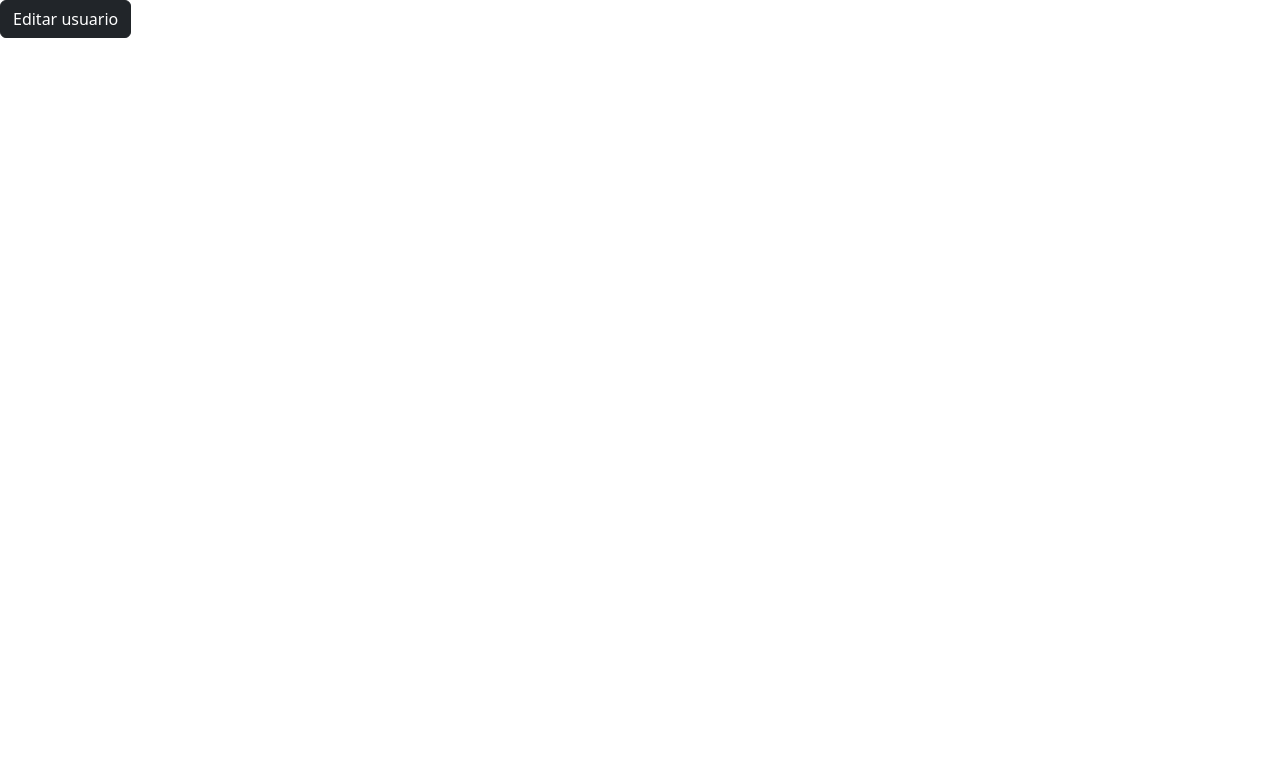
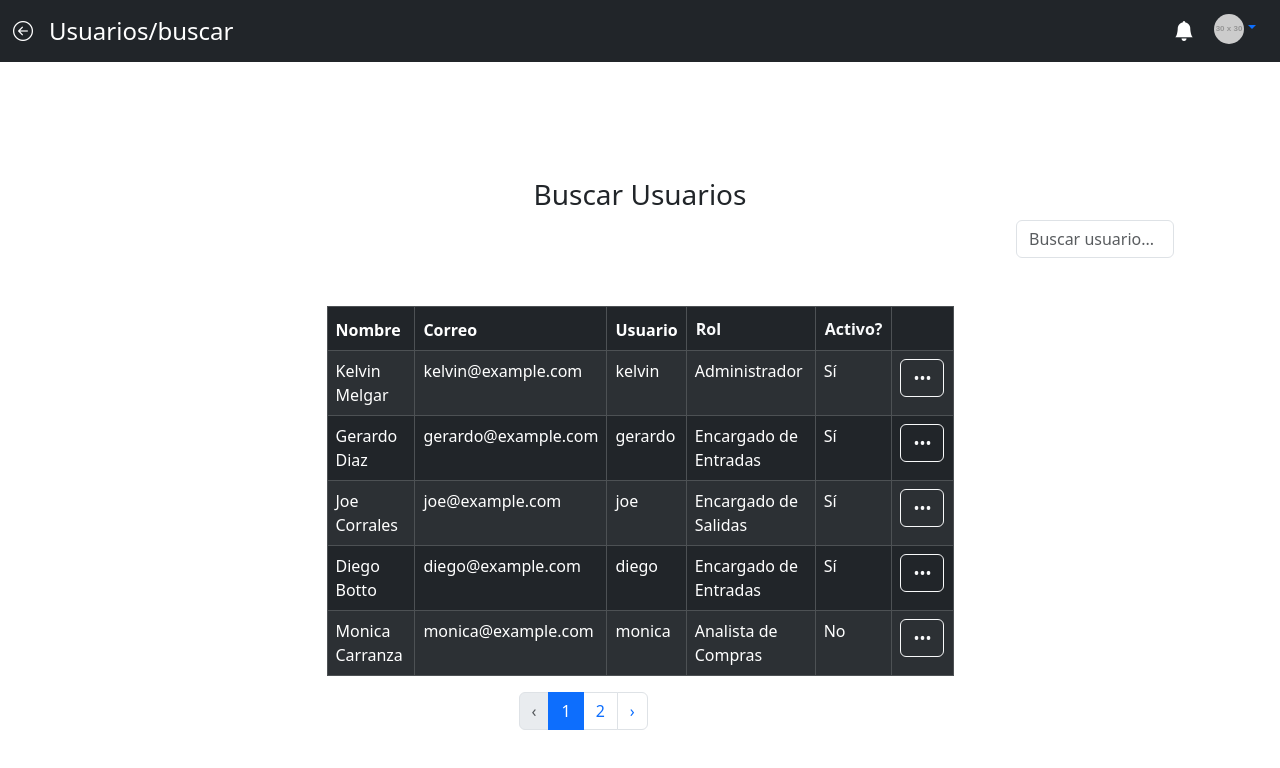
Before and after one commit to Jcorrales07/sistema-inventario, a React (Vite) app in the folder client/: page /usuarios/buscar in a window 1280 px wide. Shown: the top 768 px of the page. Built offline with nearby package versions, Linux system fonts and the light colour scheme.

Commit message:
El trabajo esta hecho, solo falta la conexion

```diff
--- a/client/src/Components/pagesCRUDUsuarios/BuscarUsuarios.jsx
+++ b/client/src/Components/pagesCRUDUsuarios/BuscarUsuarios.jsx
@@ -1,14 +1,219 @@
-import React from 'react'
-import { Button } from 'react-bootstrap'
+import React, {useEffect, useState } from 'react';
+import { Table, Button, Modal, Pagination, InputGroup, FormControl, Row, Col, Container } from 'react-bootstrap';
+import FeatureNavbar from "../FeatureNavbar";
 
-function BuscarUsuarios() {
+const BuscarUsuarios = () => {
+    const [showFilterModal, setShowFilterModal] = useState(false);
+    const [showEditModal, setShowEditModal] = useState(false);
+    const [showRoleModal, setShowRoleModal] = useState(false);
+    const [selectedUser, setSelectedUser] = useState(null);
+    const [searchTerm, setSearchTerm] = useState('');
+    const [currentPage, setCurrentPage] = useState(1);
+    const [filterByActive, setFilterByActive] = useState(null);
+    const [filterByRole, setFilterByRole] = useState(null);
+    const usersPerPage = 5;
+
+
+
+
+    const users = [
+        { name: 'Kelvin Melgar', email: 'kelvin@example.com', username: 'kelvin', role: 'Administrador', active: true, date: '2023-08-23'},
+        { name: 'Gerardo Diaz', email: 'gerardo@example.com', username: 'gerardo', role: 'Encargado de Entradas', active: true, date: '2023-08-23'},
+        { name: 'Joe Corrales', email: 'joe@example.com', username: 'joe', role: 'Encargado de Salidas', active: true, date: '2023-08-23'},
+        { name: 'Diego Botto', email: 'diego@example.com', username: 'diego', role: 'Encargado de Entradas', active: true, date: '2023-08-23'},
+        { name: 'Monica Carranza', email: 'monica@example.com', username: 'monica', role: 'Analista de Compras', active: false, date: '2023-08-23'},
+        { name: 'Daniel Dubon', email: 'daniel@example.com', username: 'daniel', role: 'Encargado de Salidas', active: true, date: '2023-08-23'},
+        { name: 'Diego Colindres', email: 'colindres@example.com', username: 'colindres', role: 'Analista de Compras', active: false, date: '2023-08-23'},
+
+    ];
+
+
+    const filteredUsers = users.filter(user => {
+        const matchesSearchTerm = user.name.toLowerCase().includes(searchTerm.toLowerCase());
+        const matchesActiveStatus = filterByActive === null || user.active === filterByActive;
+        const matchesRole = filterByRole === null || user.role === filterByRole;
+        return matchesSearchTerm && matchesActiveStatus && matchesRole;
+    });
+
+    const indexOfLastUser = currentPage * usersPerPage;
+    const indexOfFirstUser = indexOfLastUser - usersPerPage;
+    const currentUsers = filteredUsers.slice(indexOfFirstUser, indexOfLastUser);
+
+
+    const totalPages = Math.ceil(filteredUsers.length / usersPerPage);
+
+    const handleShowEditModal = (user) => {
+        setSelectedUser(user);
+        setShowEditModal(true);
+    };
+
+    const handleCloseEditModal = () => {
+        setShowEditModal(false);
+        setSelectedUser(null);
+    };
+
+    const handlePageChange = (pageNumber) => {
+        setCurrentPage(pageNumber);
+    };
+
+    const handleFilterChange = (isActive) => {
+        setFilterByActive(isActive);
+        setCurrentPage(1);
+        setShowFilterModal(false);
+    };
+
+
+    const resetFilters = () => {
+        setFilterByActive(null);
+        setFilterByRole(null);
+        setSearchTerm('');
+        setCurrentPage(1);
+    };
+
+
     return (
         <div>
-            <Button variant="dark" href="/usuarios/editar">
-                Editar usuario
-            </Button>
+        <FeatureNavbar />
+        <Container className="d-flex justify-content-center align-items-center min-vh-100">
+            <Row className="w-100 justify-content-center">
+            <Row className="w-100 justify-content-center">
+                <Col md="auto">
+                <h3 className="text-center">Buscar Usuarios</h3>
+                </Col>
+            </Row>
+            <Row className="mb-5 justify-content-end">
+                <Col md={2}>
+                <InputGroup>
+                    <FormControl placeholder="Buscar usuario..."
+                    value={searchTerm}
+                    onChange={(e) => {
+                        setSearchTerm(e.target.value);
+                        setCurrentPage(1);
+                    }}/>
+                </InputGroup>
+                </Col>
+            </Row>
+            <Col md={7}>
+                <Table striped bordered hover variant="dark">
+                <thead>
+                    <tr>
+                        <th>Nombre</th>
+                        <th>Correo</th>
+                        <th>Usuario</th>
+                        <th>
+                            <Button
+                                variant="link"
+                                onClick={() => setShowRoleModal(true)}
+                                className="text-light p-0"
+                                style={{ fontWeight: 'bold', textDecoration: 'none' }}>
+                                Rol
+                            </Button>
+                        </th>
+                        <th>
+                        <Button
+                            variant="link"
+                            onClick={() => setShowFilterModal(true)}
+                            className="text-light p-0"
+                            style={{ fontWeight: 'bold', textDecoration: 'none' }}>
+                            Activo?
+                        </Button>
+                        </th>
+                        <th></th>
+                    </tr>
+                </thead>
+                <tbody>
+                    {currentUsers && currentUsers.length > 0 ? currentUsers.map((user, index) => (
+                    <tr key={index}>
+                        <td>{user.name}</td>
+                        <td>{user.email}</td>
+                        <td>{user.username}</td>
+                        <td>{user.role}</td>
+                        <td>{user.active ? 'Sí' : 'No'}</td>
+                        <td>
+                        <Button variant="outline-light" onClick={() => handleShowEditModal(user)}> ••• </Button>
+                        </td>
+                    </tr>
+                    )) : (
+                    <tr>
+                        <td colSpan="7" className="text-center">No hay resultados</td>
+                    </tr>
+                    )}
+                </tbody>
+                </Table>
+            </Col>
+            {(filterByActive !== null || filterByRole !== null) && (
+                <Row className="mb-3 justify-content-center">
+                <Col md="auto">
+                    <Button variant="secondary" onClick={resetFilters}>Restablecer Filtros</Button>
+                </Col>
+                </Row>
+            )}
+            <Row className="w-50 justify-content-center">
+                <Col md={6}>
+                <Pagination>
+                    <Pagination.Prev onClick={() => handlePageChange(currentPage - 1)} disabled={currentPage === 1} />
+                    {Array.from({ length: totalPages }, (_, i) => (
+                    <Pagination.Item key={i + 1} active={i + 1 === currentPage} onClick={() => handlePageChange(i + 1)}>
+                        {i + 1}
+                    </Pagination.Item>
+                    ))}
+                    <Pagination.Next onClick={() => handlePageChange(currentPage + 1)} disabled={currentPage === totalPages} />
+                </Pagination>
+                </Col>
+            </Row>
+            </Row>
+
+            <Modal show={showRoleModal} onHide={() => setShowRoleModal(false)}>
+            <Modal.Header closeButton>
+                <Modal.Title>Filtrar por Rol</Modal.Title>
+            </Modal.Header>
+            <Modal.Body>
+                <Button variant="primary" className="w-100 mb-2" onClick={() => { setFilterByRole('Administrador'); setShowRoleModal(false); }}>
+                Administrador
+                </Button>
+                <Button variant="primary" className="w-100 mb-2" onClick={() => { setFilterByRole('Encargado de Entradas'); setShowRoleModal(false); }}>
+                Encargado de Entradas
+                </Button>
+                <Button variant="primary" className="w-100 mb-2" onClick={() => { setFilterByRole('Encargado de Salidas'); setShowRoleModal(false); }}>
+                Encargado de Salidas
+                </Button>
+                <Button variant="primary" className="w-100 mb-2" onClick={() => { setFilterByRole('Analista de Compras'); setShowRoleModal(false); }}>
+                Analista de Compras
+                </Button>
+            </Modal.Body>
+            </Modal>
+
+
+            <Modal show={showFilterModal} onHide={() => setShowFilterModal(false)}>
+            <Modal.Header closeButton>
+                <Modal.Title>Filtrar por Estado</Modal.Title>
+            </Modal.Header>
+            <Modal.Body>
+                <Button variant="primary" className="w-100 mb-2" onClick={() => handleFilterChange(true)}>
+                Activos
+                </Button>
+                <Button variant="danger" className="w-100 mb-2" onClick={() => handleFilterChange(false)}>
+                Inactivos
+                </Button>
+            </Modal.Body>
+            </Modal>
+
+            <Modal show={showEditModal} onHide={handleCloseEditModal}>
+            <Modal.Body>
+                ¿Desea editar al usuario "{selectedUser?.name}"?
+            </Modal.Body>
+            <Modal.Footer>
+                <Button variant="danger" onClick={handleCloseEditModal} href="/usuarios/editar">
+                Editar Usuario
+                </Button>
+                <Button variant="secondary" onClick={handleCloseEditModal}>
+                Cancelar
+                </Button>
+            </Modal.Footer>
+            </Modal>
+        </Container>
         </div>
-    )
-}
+    );
+};
 
-export default BuscarUsuarios
+export default BuscarUsuarios;
```
Also changed, not shown: package.json (added, +12 -0 lines).
